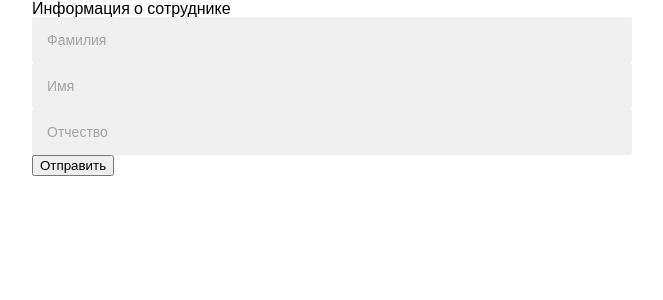
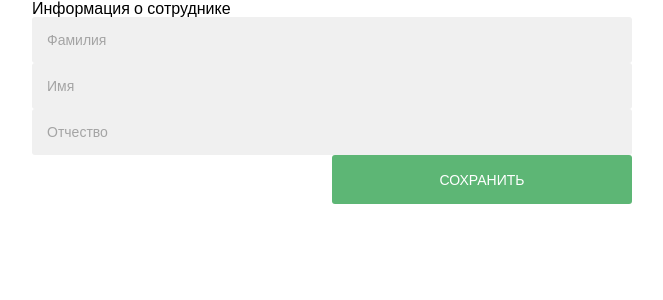
Before and after one commit to AlexandrMers/test_job, a React (Create React App) app: page / in a window 1280 px wide. Shown: the top 300 px of the page, without its empty margins (308-971 px from the left). Built offline with nearby package versions, Linux system fonts and the light colour scheme.

Commit message:
Добавлен примитив Button.

```diff
--- a/src/components/Form/index.tsx
+++ b/src/components/Form/index.tsx
@@ -6,6 +6,8 @@ import Block from "primitives/Block";
 import Input, { InputTypes } from "../Input";
 
 import { marginBottom } from "../../libs/styles";
+import Button from "../../primitives/Button";
+import Flex, { ALIGN_CONTENT } from "primitives/Flex";
 
 const StyledForm = styled.form``;
 
@@ -53,7 +55,14 @@ const Form: FC<FormComponentPropsInterface> = ({ stylesWrap }) => {
         />
       </Block>
 
-      <button>Отправить</button>
+      <Flex jc={ALIGN_CONTENT.END} ai={ALIGN_CONTENT.CENTER}>
+        <Button
+          htmlTypeBtn="submit"
+          text="Сохранить"
+          maxWidth="50%"
+          typeDecoration="green"
+        />
+      </Flex>
     </StyledForm>
   );
 };
--- a/src/components/Input/index.tsx
+++ b/src/components/Input/index.tsx
@@ -12,18 +12,18 @@ const InputStyled = styled.input`
   font-family: "Open Sans", sans-serif;
   line-height: 16px;
   font-weight: 400;
-  color: #000000;
+  color: ${getColor("colorBlack")};
 
   ::-webkit-input-placeholder {
-    color: #a4a4a4;
+    color: ${getColor("greyDarken1")};
   }
   ::-moz-placeholder {
-    color: #a4a4a4;
+    color: ${getColor("greyDarken1")};
   }
   :-moz-placeholder {
-    color: #a4a4a4;
+    color: ${getColor("greyDarken1")};
   :-ms-input-placeholder {
-    color: #a4a4a4;
+    color: ${getColor("greyDarken1")};
   }
 `;
 
--- a/src/libs/colors.ts
+++ b/src/libs/colors.ts
@@ -3,7 +3,12 @@ import { IdentityType } from "../types";
 
 export const colors = {
   greyLight: "#f0f0f0",
-  greyDarken1: "#a4a4a4"
+  greyLight2: "#cccccc",
+  greyDarken1: "#a4a4a4",
+  colorWhite: "#ffffff",
+  colorBlack: "#000000",
+  green: "#5db675",
+  blue: "#589cf4"
 };
 
 export const getColor = memoizeWith(
--- a/src/pages/FormPage/index.tsx
+++ b/src/pages/FormPage/index.tsx
@@ -5,6 +5,7 @@ import Form from "components/Form";
 import Block from "primitives/Block";
 import Typography from "primitives/Typography";
 import { TypographyTypes } from "primitives/Typography/types";
+
 import { marginTop, maxWidth, padding, width } from "../../libs/styles";
 
 const FormPage: FC = () => {
--- /dev/null
+++ b/src/primitives/Button/index.tsx
@@ -0,0 +1,28 @@
+import React, { FC } from "react";
+import "styled-components/macro";
+
+import { StyledButton } from "./styled";
+import { ButtonComponentPropsInterface } from "./types";
+
+const Button: FC<ButtonComponentPropsInterface> = ({
+  text,
+  htmlTypeBtn,
+  onClick,
+  maxWidth,
+  styles,
+  typeDecoration
+}) => {
+  return (
+    <StyledButton
+      type={htmlTypeBtn}
+      onClick={onClick}
+      maxWidth={maxWidth}
+      typeDecoration={typeDecoration}
+      css={styles}
+    >
+      {text}
+    </StyledButton>
+  );
+};
+
+export default React.memo(Button);
--- /dev/null
+++ b/src/primitives/Button/styled.tsx
@@ -0,0 +1,32 @@
+import styled from "styled-components";
+
+import { getColor } from "../../libs/colors";
+import { ButtonComponentPropsInterface } from "./types";
+
+export const StyledButton = styled.button`
+  font-size: 14px;
+  font-weight: 400;
+  font-family: "Open Sans", sans-serif;
+  padding: 15px;
+  text-align: center;
+  color: ${getColor("colorWhite")};
+  background-color: ${({ typeDecoration = "green" }) =>
+    getColor(typeDecoration)};
+  text-decoration: none;
+  border-radius: 3px;
+  border: none;
+  outline: none;
+  box-shadow: none;
+  width: 100%;
+  max-width: ${({
+    maxWidth
+  }: Omit<ButtonComponentPropsInterface, "text" | "htmlTypeBtn">) =>
+    maxWidth ?? "100%"};
+  cursor: pointer;
+  text-transform: uppercase;
+  transition: all ease 0.3s;
+  &:hover {
+    transition: all ease 0.3s;
+    box-shadow: 0 3px 6px 0 ${getColor("greyLight2")};
+  }
+`;
--- /dev/null
+++ b/src/primitives/Button/types.ts
@@ -0,0 +1,11 @@
+import { ReactNode } from "react";
+
+export interface ButtonComponentPropsInterface {
+  text: string;
+  htmlTypeBtn: "button" | "submit" | "reset";
+  children?: ReactNode;
+  onClick?: () => void;
+  maxWidth?: string;
+  styles?: any;
+  typeDecoration?: "green" | "blue";
+}
--- a/src/primitives/Flex/index.tsx
+++ b/src/primitives/Flex/index.tsx
@@ -1,6 +1,7 @@
 import React, { FC, memo } from "react";
+import { FlexDiv } from "./styled";
+
 import { FlexComponentPropsInterface } from "./types";
-import { FlexDiv } from "./styled";
 
 export enum ALIGN_CONTENT {
   CENTER = "center",
```
